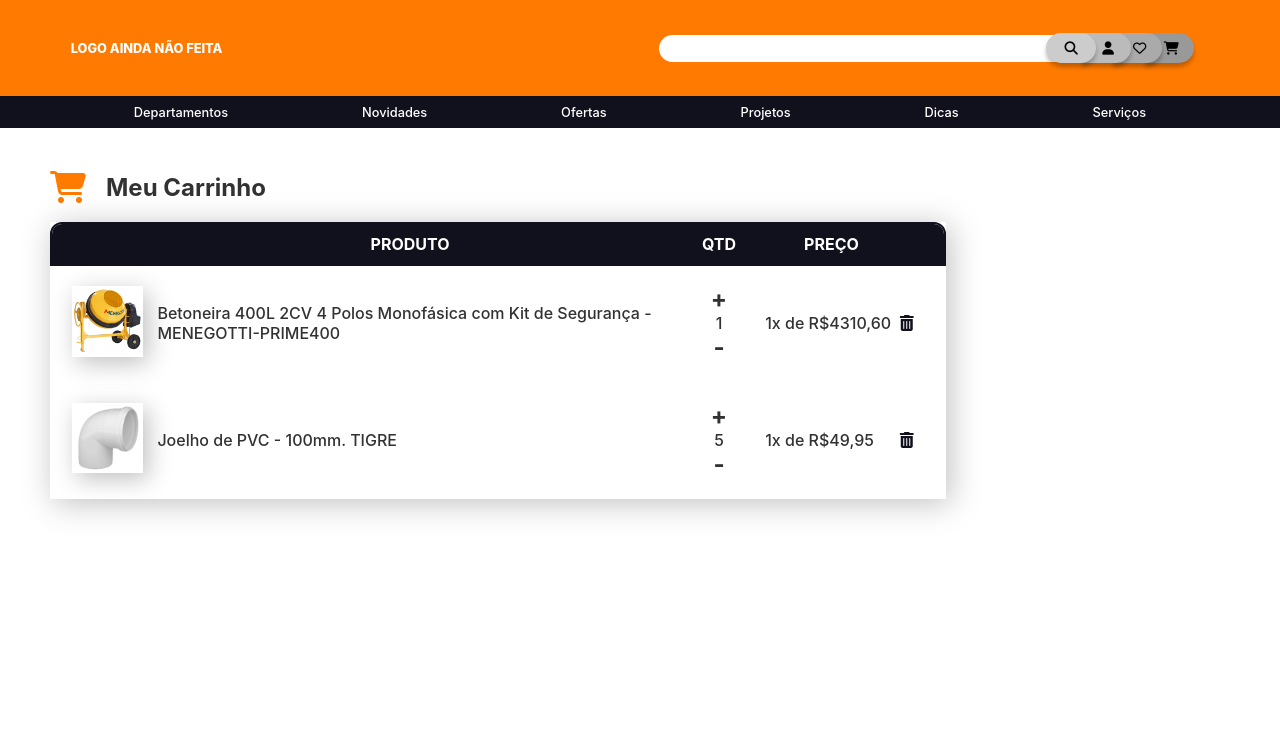
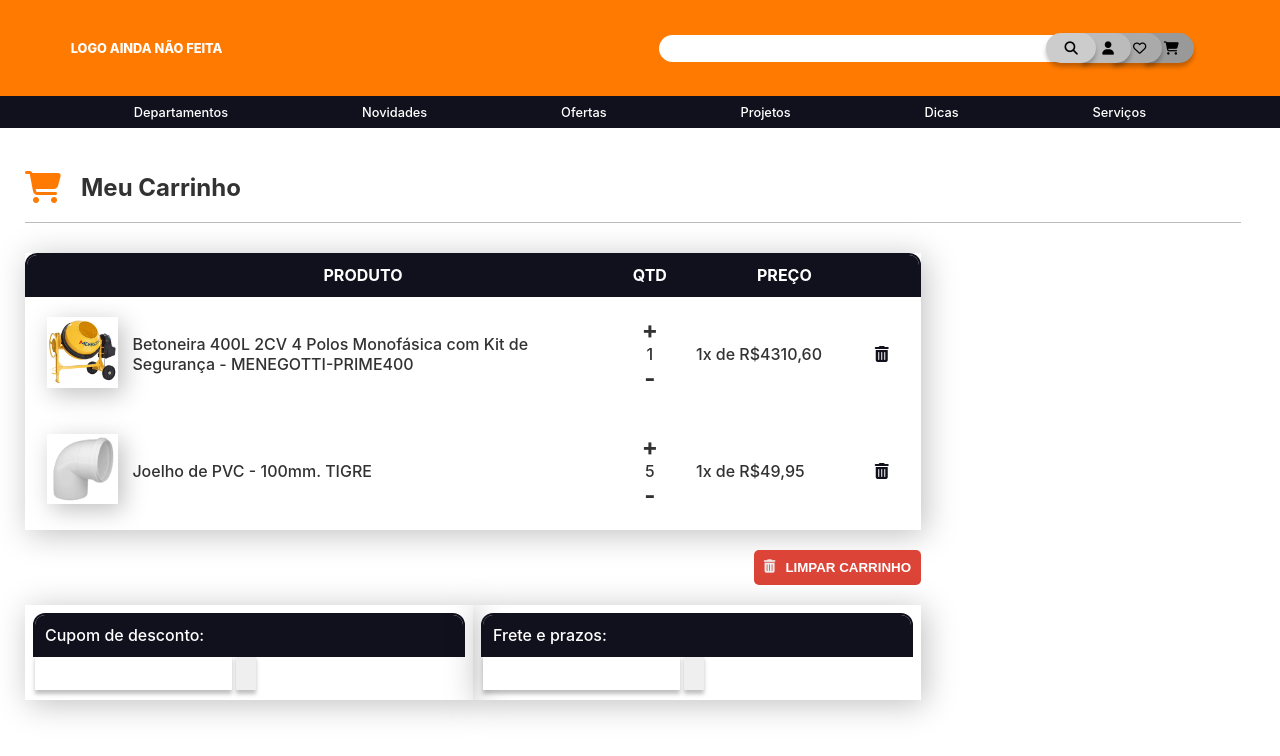
Before and after one commit to LucianoKohler/ToolsReady, a website: page carrinho.html in a window 1280 px wide. Drawn offline with Linux system fonts and the light colour scheme; a web font is replaced by a local one.

Commit message:
arrumado bugs, progresso no carrinho

```diff
--- a/carrinho.html
+++ b/carrinho.html
@@ -73,7 +73,27 @@
                     <td><i class="fa-solid fa-trash-can" style="color: var(--other-black)"></i></td>
                 </tr>
             </table>
+            <div class="limparrow">
+                <button class="limpar">
+                    <i class="fa-solid fa-trash-can" style="color: var(--font-white)"></i>
+                    <h4>LIMPAR CARRINHO</h4>
+                </button>
+            </div>
+            <div class="acoes">
+                <div class="cupom">
+                    <div class="cupomheader">Cupom de desconto: </div>
+                    <input type="text" name="" id="">
+                    <input type="submit" value="">
+                </div>
+                <div class="frete">
+                    <div class="freteheader">Frete e prazos: </div>
+                    <input type="text" name="" id="">
+                    <input type="submit" value="">
+                </div>
+            </div>
+
         </main>
+
     </div>
     <script src="https://kit.fontawesome.com/c75ae1dde2.js" crossorigin="anonymous"></script>
 </body>
--- a/css/carrinho.css
+++ b/css/carrinho.css
@@ -13,19 +13,22 @@
 
 .container{
     width: 100%;
-    padding: 25px 50px;
+    padding: 25px 25px;
     display: flex;
     flex-wrap: wrap;
 }
 
 main{
-    width: 100%;
+    width: 70%;
 }
 
 header{
+    margin: 0 0 30px 0;
+    padding: 0;
     display: flex;
-    width: 100%;
     align-items: center;
+    width: 95%;
+    border-bottom: 1px solid rgb(187, 187, 187);
 }
 
 header h2{
@@ -33,7 +36,7 @@ header h2{
 }
 
 table{
-    width: 70%;
+    width: 100%;
     box-shadow: 4px 4px 30px rgba(0, 0, 0, 0.25);
 }
 
@@ -43,11 +46,15 @@ table *{
     border-spacing: none;
 }
 
-th{
+th, .cupomheader, .freteheader{
     background-color: var(--other-black);
     color: white;
     padding: 10px;
     outline: 2px solid var(--other-black);
+}
+
+.cupomheader, .freteheader{
+    border-radius: 10px 10px 0 0;
 }
 
 th:nth-child(1), tr:nth-child(1){
@@ -56,7 +63,7 @@ th:nth-child(1), tr:nth-child(1){
 }
 
 th:nth-child(2), td:nth-child(2){
-    width: 60%;
+    width: 55%;
     padding-left: 15px;
 }
 
@@ -66,7 +73,7 @@ th:nth-child(3), td:nth-child(3){
 }
 
 th:nth-child(4), td:nth-child(4){
-    width: 15%;
+    width: 20%;
 }
 
 th:nth-child(5), td:nth-child(5){
@@ -91,3 +98,41 @@ td h2{
 td i{
     cursor: pointer;
 }
+
+.acoes{
+    width: 100%;
+    display: flex;
+    justify-content: space-between;
+}
+
+.cupom, .frete{
+    padding: 10px;
+    width: 48%;
+    box-shadow: 4px 4px 30px rgba(0, 0, 0, 0.25);
+}
+
+.limparrow{
+    width: 100%;
+}
+
+.limpar{
+    background-color: var(--font-red);
+    border: none;
+    color: white;
+    padding: 10px;
+    float: right;
+    border-radius: 5px;
+    display: flex;
+    margin: 20px 0;
+}
+
+.limpar h4{
+    margin: 0;
+    padding: 0 0 0 10px;
+}
+
+.frete input, .cupom input{
+    border: none;
+    box-shadow: 0px 4px 4px rgba(0, 0, 0, 0.25);
+    padding: 10px;
+}
--- a/css/fav.css
+++ b/css/fav.css
@@ -18,7 +18,7 @@
     flex-wrap: wrap;
 }
 
-.header{
+header{
     margin: 10px 0;
     display: flex;
     align-items: center;
--- a/css/main.css
+++ b/css/main.css
@@ -26,6 +26,7 @@
     display: flex;
     color: white;
     width: 100%;
+    position: relative;
 }
 
 .abaheader{
```
Also changed, not shown: css/perfil.css (+10 -0 lines).
